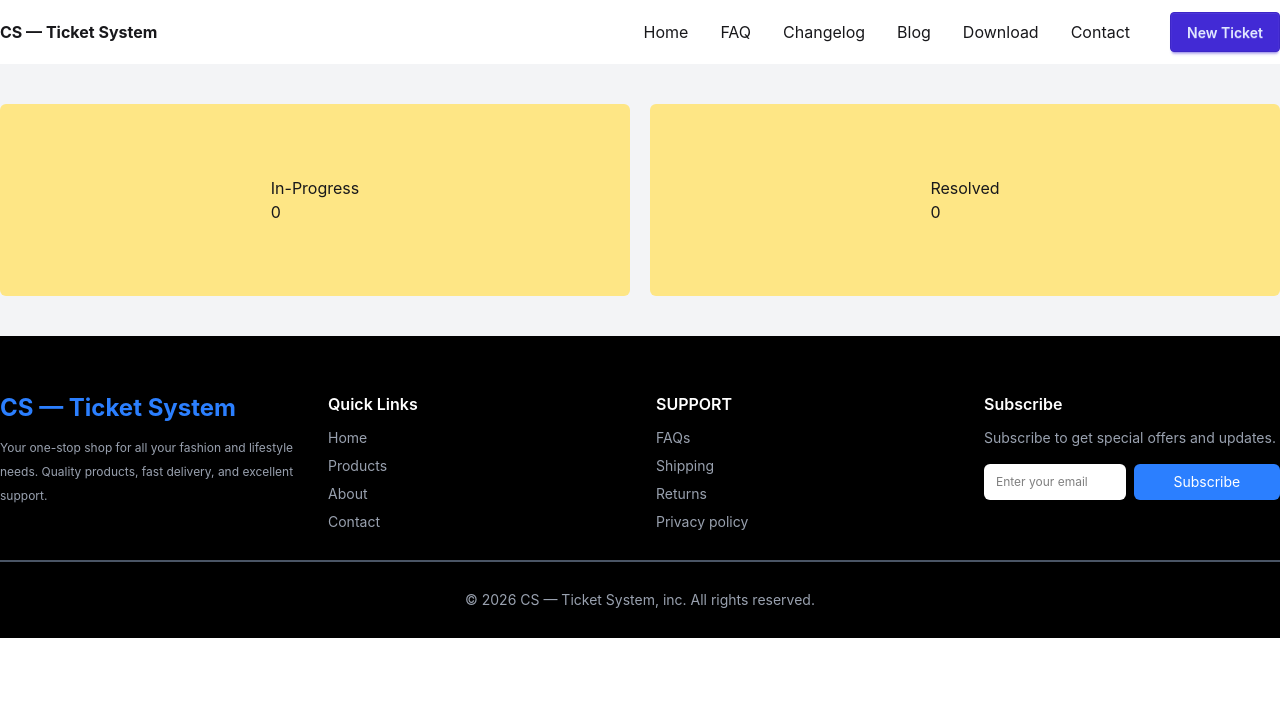
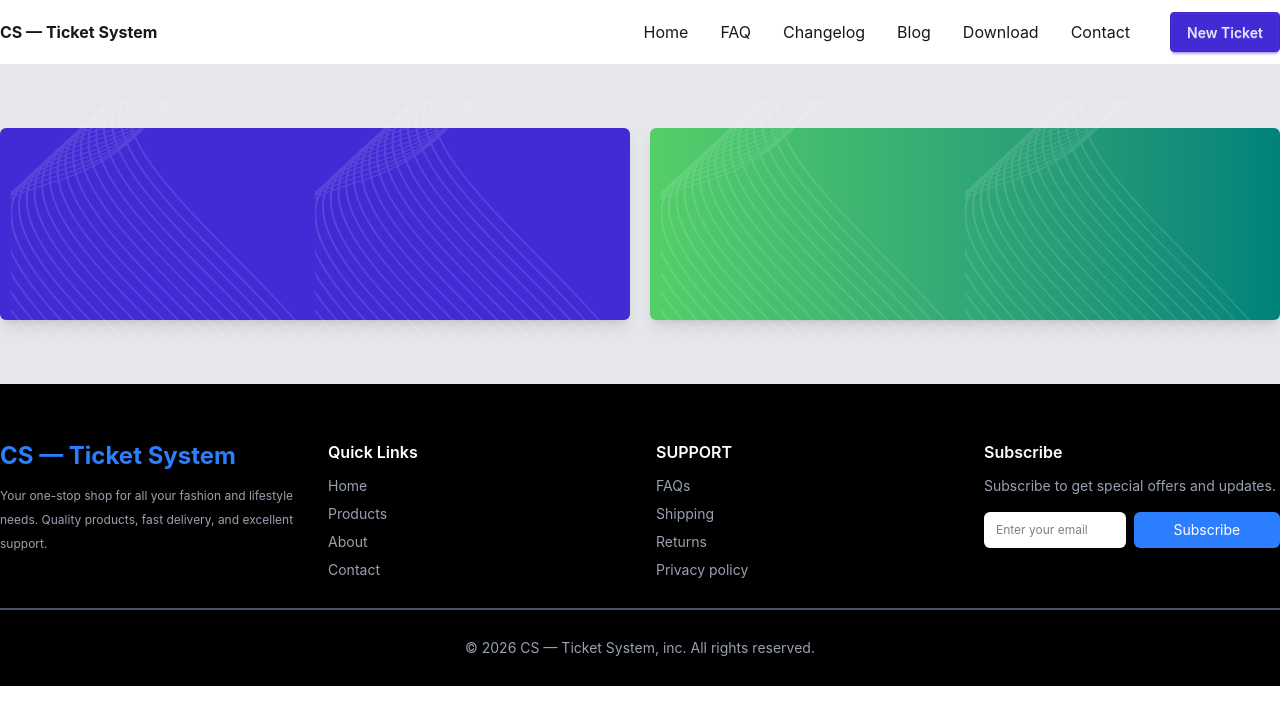
Before and after one commit to Riad123456789/Customer-Support, a React (Vite) app: page / in a window 1280 px wide. Shown: the top 724 px of the page. Built offline with nearby package versions, Linux system fonts and the light colour scheme.

Commit message:
foother create done

```diff
--- a/src/Banner/Banner.jsx
+++ b/src/Banner/Banner.jsx
@@ -2,20 +2,25 @@ import React from 'react'
 
 const Banner = () => {
   return (
-    <div className='bg-gray-100'>
-      <div className='max-w-7xl mx-auto py-10'>
-        <div className='flex items-center justify-between gap-5 '>
-          <div className=' flex-1 bg-amber-200 h-48 rounded-md flex items-center justify-center'>
-            <div>
-              <p>In-Progress</p>
-              <p>0</p>
-            </div>
+    <div className='bg-gray-200'>
+      <div className='max-w-7xl mx-auto py-16'>
+        <div className='flex flex-col md:flex-row items-center justify-between gap-5'>
+          <div className='flex-1 bg bg-[#422AD5] h-48 rounded-md flex items-center justify-center text-white shadow-lg'>
+            <img className='' src="./public/vector1.png" alt="" />
+            <img src="./public/vector1.png" alt="" />
+           {/* <div className='text-center'>
+              <p className='text-lg font-medium'>Resolved</p>
+              <p className='text-4xl font-bold mt-2'>0</p>
+            </div> */}
           </div>
-          <div className='flex-1 bg-amber-200 h-48 rounded-md flex items-center justify-center'>
-            <div>
-              <p>Resolved</p>
-              <p>0</p>
-            </div>
+
+          <div className='flex-1 bg-gradient-to-r from-[#54CF68] to-[#00827A] h-48 rounded-md flex items-center justify-center text-white shadow-lg  '>
+                <img className='' src="./public/vector1.png" alt="" />
+            <img src="./public/vector1.png" alt="" />
+            {/* <div className='text-center'>
+              <p className='text-lg font-medium'>Resolved</p>
+              <p className='text-4xl font-bold mt-2'>0</p>
+            </div> */}
           </div>
         </div>
       </div>
```
Also changed, not shown: public/vector1.png (added), public/vector2.png (added).
